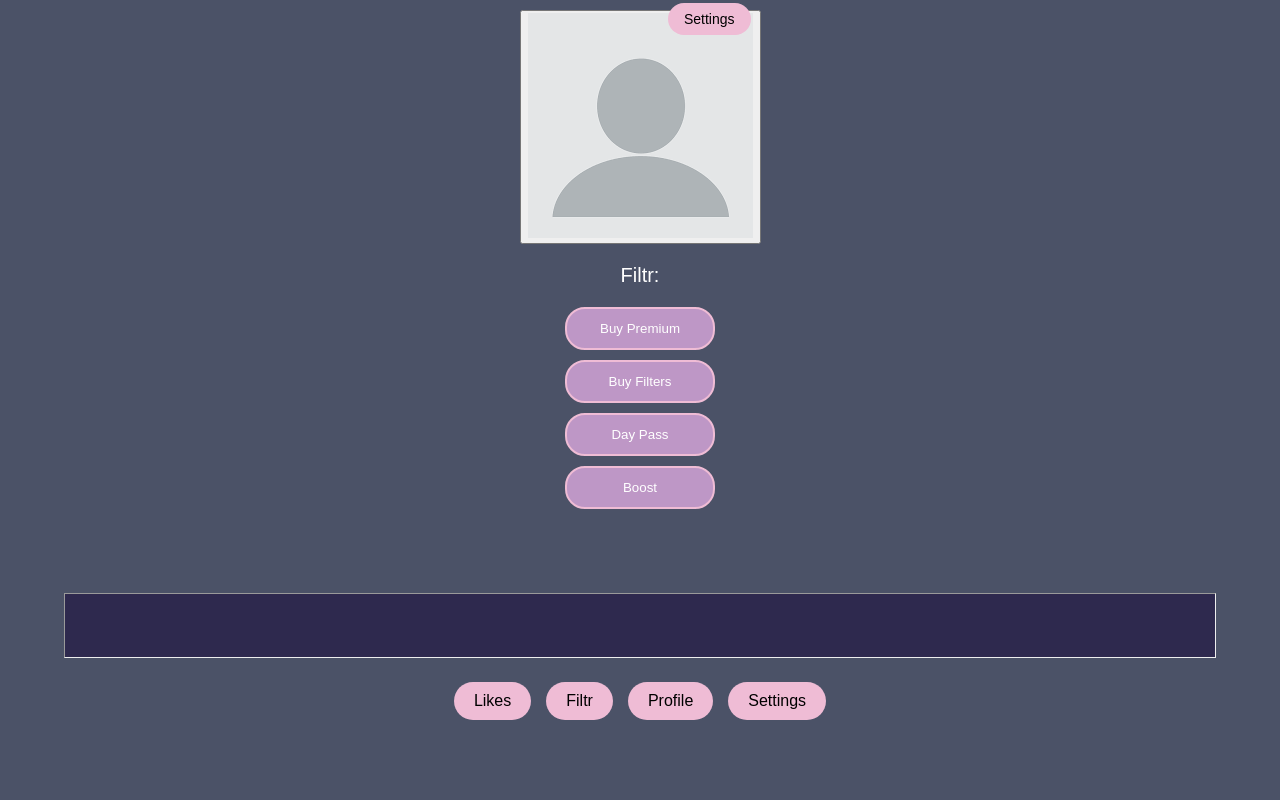
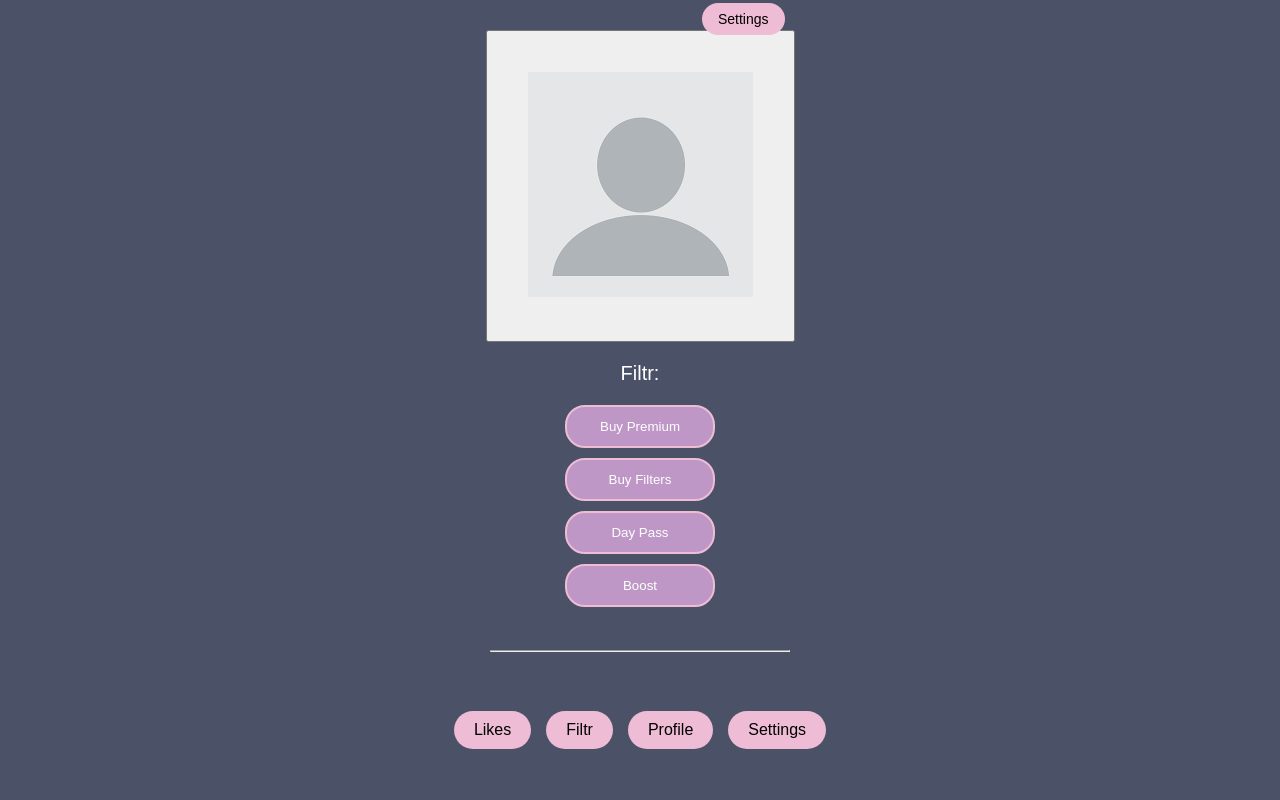
Before and after one commit to AdamWittmann/DatingApp, a Flask app: page /profile in a window 1280 px wide. Run offline with Flask 3, Linux system fonts and the light colour scheme.

Commit message:
profile fixes

```diff
--- a/project/static/css/profile.css
+++ b/project/static/css/profile.css
@@ -18,7 +18,12 @@ body p {
 }
 
 .imgButton {
-    padding-top: 10px;
+    padding-top: 30px;
+
+}
+
+.imgButton button {
+    padding: 40px;
 }
 
 .wrapper {
@@ -80,9 +85,9 @@ body p {
 }
 
 body hr {
-    margin-top: 20px;
-    width: 90%;
-    background-color: #2E294E;
+    color: #2E294E;
+    height: 1px;
+    width: 300px;
 }
 
 .footer-nav {
```
